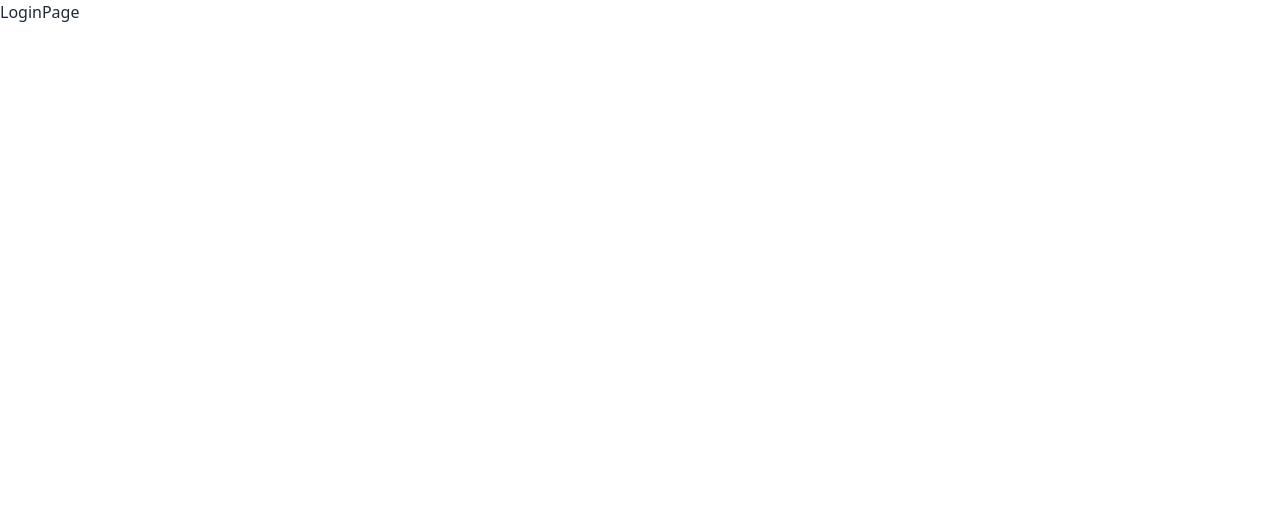
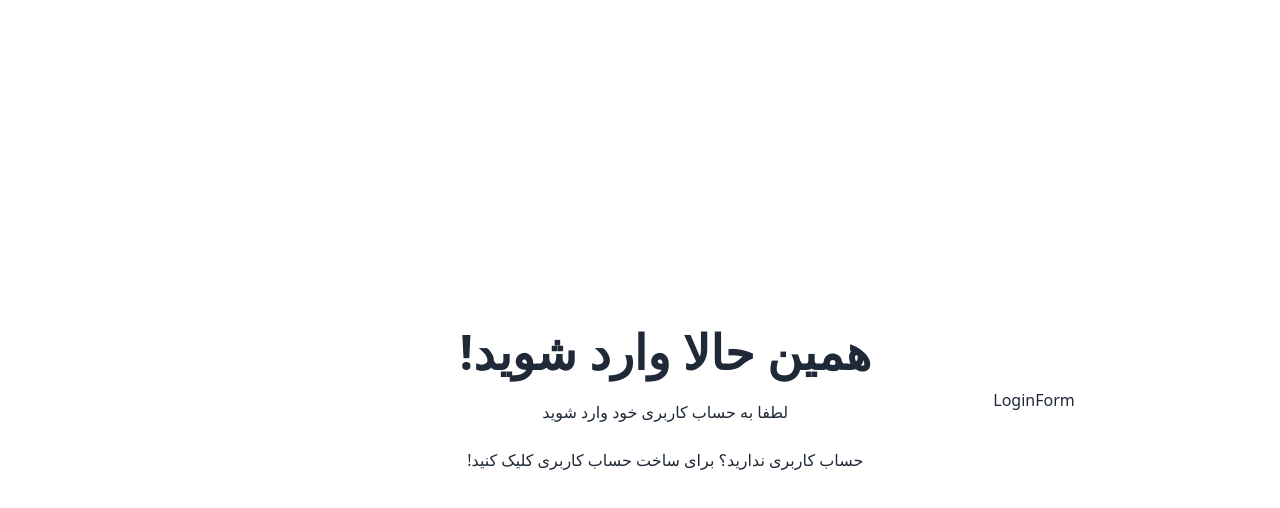
Before and after one commit to ARES11430/chat-project, a React (Vite) app in the folder front-end/: page /login in a window 1280 px wide. Shown: the top 508 px of the page. Built offline with nearby package versions, Linux system fonts and the light colour scheme.

Commit message:
create template for login and register

```diff
--- a/front-end/index.html
+++ b/front-end/index.html
@@ -1,5 +1,5 @@
 <!DOCTYPE html>
-<html lang="en">
+<html lang="fa" dir="rtl">
 	<head>
 		<meta charset="UTF-8" />
 		<link rel="icon" type="image/svg+xml" href="src/assets/chat.svg" />
--- a/front-end/package.json
+++ b/front-end/package.json
@@ -12,6 +12,9 @@
   "dependencies": {
     "react": "^18.3.1",
     "react-dom": "^18.3.1",
+    "react-hook-form": "^7.53.0",
+    "react-hot-toast": "^2.4.1",
+    "react-icons": "^5.3.0",
     "react-router-dom": "^6.26.2"
   },
   "devDependencies": {
--- /dev/null
+++ b/front-end/src/components/auth/LoginForm.tsx
@@ -0,0 +1,7 @@
+import React from 'react';
+
+const LoginForm = () => {
+	return <div>LoginForm</div>;
+};
+
+export default LoginForm;
--- /dev/null
+++ b/front-end/src/components/auth/RegisterForm.tsx
@@ -0,0 +1,7 @@
+import React from 'react';
+
+const RegisterForm = () => {
+	return <div>RegisterForm</div>;
+};
+
+export default RegisterForm;
--- a/front-end/src/pages/LoginPage.tsx
+++ b/front-end/src/pages/LoginPage.tsx
@@ -1,7 +1,21 @@
-import React from 'react';
+import { Link } from 'react-router-dom';
+import LoginForm from '../components/auth/LoginForm';
 
 const LoginPage = () => {
-	return <div>LoginPage</div>;
+	return (
+		<div className='hero bg-base-100 min-h-screen'>
+			<div className='hero-content flex-col lg:flex-row-reverse lg:gap-20 gap-10 w-[90%] lg:w-[80%]'>
+				<div className='lg:w-[50%] w-full flex flex-col justify-center items-center text-center'>
+					<h1 className='text-3xl lg:text-5xl font-bold'>همین حالا وارد شوید!</h1>
+					<p className='py-4 lg:py-6'>لطفا به حساب کاربری خود وارد شوید</p>
+					<Link to='/register' className='hover:underline'>
+						حساب کاربری ندارید؟ برای ساخت حساب کاربری کلیک کنید!
+					</Link>
+				</div>
+				<LoginForm />
+			</div>
+		</div>
+	);
 };
 
 export default LoginPage;
--- a/front-end/src/pages/RegisterPage.tsx
+++ b/front-end/src/pages/RegisterPage.tsx
@@ -1,7 +1,20 @@
-import React from 'react';
+import { Link } from 'react-router-dom';
+import RegisterForm from '../components/auth/RegisterForm';
 
 const RegisterPage = () => {
-	return <div>RegisterPage</div>;
+	return (
+		<div className='hero bg-base-100 min-h-screen'>
+			<div className='hero-content flex-col lg:flex-row-reverse lg:gap-20 gap-10 w-[90%] lg:w-[80%]'>
+				<div className='lg:w-[50%] w-full flex flex-col justify-center items-center text-center'>
+					<h1 className='text-3xl lg:text-5xl font-bold'>همین حالا ثبت نام کنید!</h1>
+					<Link className='py-4 lg:py-6 hover:underline' to='/login'>
+						حساب کاربری دارید؟ به حساب کاربری خود وارد شوید
+					</Link>
+				</div>
+				<RegisterForm />
+			</div>
+		</div>
+	);
 };
 
 export default RegisterPage;
```
Also changed, not shown: 1 other file (tests, documents, lock files or other folders).
